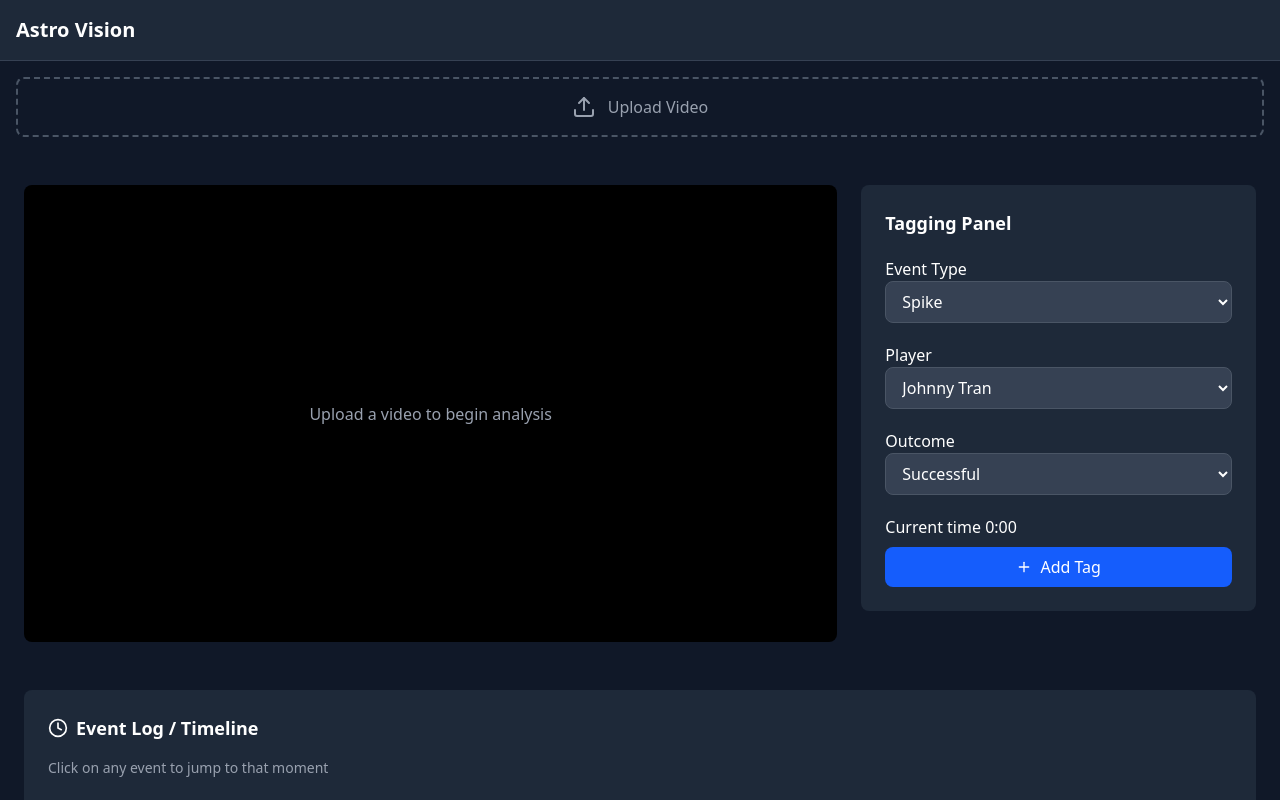
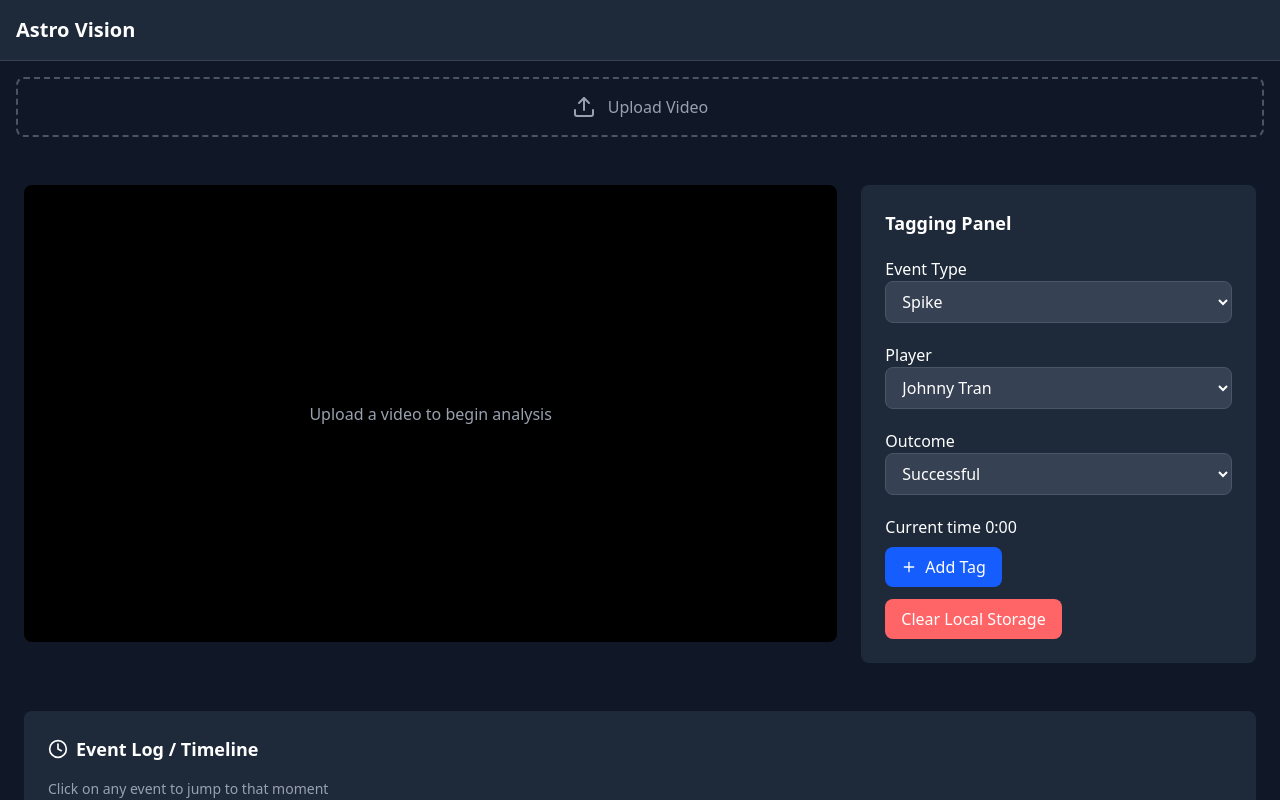
Before and after one commit to jtran217/astro-vision, a React (Vite) app in the folder frontend/: page / in a window 1280 px wide. Shown: the top 800 px of the page. Built offline with nearby package versions, Linux system fonts and the light colour scheme.

Commit message:
Save tags associated with video to local storage. Time limit of 7 days applied for now. Plan to move to a database later on.
Signed-off-by: Johnny Tran <jktran1998@gmail.com>

```diff
--- a/frontend/src/App.tsx
+++ b/frontend/src/App.tsx
@@ -1,4 +1,4 @@
-import { useState } from "react";
+import { useEffect, useState } from "react";
 import "./App.css";
 import FileUpload from "./components/FileUpload";
 import Header from "./components/Header";
@@ -6,8 +6,10 @@ import { VideoPlayer } from "./components/VideoPlayer";
 import { eventType, teamPlayer, outcome } from "./data/volleyballData";
 import TagPanel from "./components/TagPanel";
 import { EventTimeline } from "./components/EventTimeline";
+import { cleanupExpiredVideos, generateVideoKey } from "./util/helper";
 
 interface Event {
+  videoId: string;
   id: number;
   timestamp: number;
   eventType: string;
@@ -21,27 +23,54 @@ function App() {
   const [currentTime, setCurrentTime] = useState(0);
   const [events, setEvents] = useState<Event[]>([]);
   const [seekTo, setSeekTo] = useState<number | null>(null);
+  const [videoId, setVideoId] = useState<string>("");
 
   const handleFileUpload = (file: File) => {
     const url = URL.createObjectURL(file);
+    const videoId = generateVideoKey(file);
+    setVideoId(videoId);
     setVideoSrc(url);
-    setEvents([]);
+    if (localStorage.getItem(videoId)) {
+      const videoData = JSON.parse(localStorage.getItem(videoId) || "{}");
+      setEvents(videoData.events);
+    } else {
+      setEvents([]);
+    }
   };
   const handleTimeUpdate = (time: number) => {
     setCurrentTime(time);
   };
   const handleAddTag = (tag: Event) => {
-    setEvents((prev) =>
-      [...prev, tag].sort((a, b) => a.timestamp - b.timestamp)
+    const newEvents = [...events, tag].sort(
+      (a, b) => a.timestamp - b.timestamp
     );
+    setEvents(newEvents);
+    const videoData = {
+      events: newEvents,
+      createdAt: Date.now(),
+      lastAccessed: Date.now(),
+    };
+    localStorage.setItem(videoId, JSON.stringify(videoData));
   };
   const handleDeleteTag = (id: number) => {
-    setEvents((prev) => prev.filter((event) => event.id != id));
+    const newEvents = events.filter((event) => event.id != id);
+    setEvents(newEvents);
+    const videoData = {
+      events: newEvents,
+      createdAt: Date.now(),
+      lastAccessed: Date.now(),
+    };
+    localStorage.setItem(videoId, JSON.stringify(videoData));
   };
   const handleEventClick = (timestamp: number) => {
     setSeekTo(timestamp);
     setTimeout(() => setSeekTo(null), 100);
   };
+
+  useEffect(() => {
+    cleanupExpiredVideos();
+  }, []);
+
   return (
     <div className="min-h-screen  bg-gray-900 text-white">
       <Header />
@@ -62,11 +91,12 @@ function App() {
               eventType={eventType}
               players={teamPlayer}
               outcome={outcome}
+              videoId={videoId}
               currentTime={currentTime}
               onAddTag={handleAddTag}
             />
           </div>
-          <div className="col-span-12 mt-6">
+          <div onClick={() => console.log(events)} className="col-span-12 mt-6">
             <EventTimeline
               events={events}
               onEventClick={handleEventClick}
--- a/frontend/src/components/TagPanel.tsx
+++ b/frontend/src/components/TagPanel.tsx
@@ -6,6 +6,7 @@ interface TagPanelProp {
   players: string[];
   outcome: string[];
   currentTime: number;
+  videoId: string;
   onAddTag: (tag: any) => void;
 }
 
@@ -14,6 +15,7 @@ const TagPanel: React.FC<TagPanelProp> = ({
   players,
   outcome,
   currentTime,
+  videoId,
   onAddTag,
 }) => {
   const [selectedEventType, setSelectedEventType] = useState(
@@ -34,6 +36,7 @@ const TagPanel: React.FC<TagPanelProp> = ({
 
   const handleAddTag = () => {
     const tag = {
+      videoId,
       id: Date.now(),
       timestamp: currentTime,
       eventType: selectedEventType,
@@ -88,13 +91,21 @@ const TagPanel: React.FC<TagPanelProp> = ({
       </div>
       <div className="mt-5 space-y-2">
         <h4>Current time {formatTime(currentTime)}</h4>
-        <div className="flex space-x-3">
+        <div className="space-x-3 space-y-3">
           <button
             onClick={handleAddTag}
             className="flex-1 bg-blue-600 hover:bg-blue-700 text-white font-medium py-2 px-4 rounded-lg transition-colors flex items-center justify-center space-x-2"
           >
             <Plus size={16} />
             <span>Add Tag</span>
+          </button>
+          <button
+            onClick={() => {
+              localStorage.clear();
+            }}
+            className=" bg-red-400 hover:bg-red-500 text-white font-medium py-2 px-4 rounded-lg transition-colors flex items-center justify-center space-x-2"
+          >
+            <span>Clear Local Storage</span>
           </button>
         </div>
       </div>
--- /dev/null
+++ b/frontend/src/util/helper.ts
@@ -0,0 +1,22 @@
+export const generateVideoKey = (file: File) => {
+  return `video_${file.name}_${file.size}_${file.lastModified}`;
+};
+
+export const cleanupExpiredVideos = (maxAgeInDays = 7) => {
+  const maxAge = maxAgeInDays * 24 * 60 * 60 * 1000;
+  const now = Date.now();
+
+  for (let i = 0; i < localStorage.length; i++) {
+    const key = localStorage.key(i);
+    if (key?.startsWith("video_")) {
+      try {
+        const data = JSON.parse(localStorage.getItem(key) || "{}");
+        if (data.createdAt && now - data.createdAt > maxAge) {
+          localStorage.removeItem(key);
+        }
+      } catch (e) {
+        localStorage.removeItem(key);
+      }
+    }
+  }
+};
```
